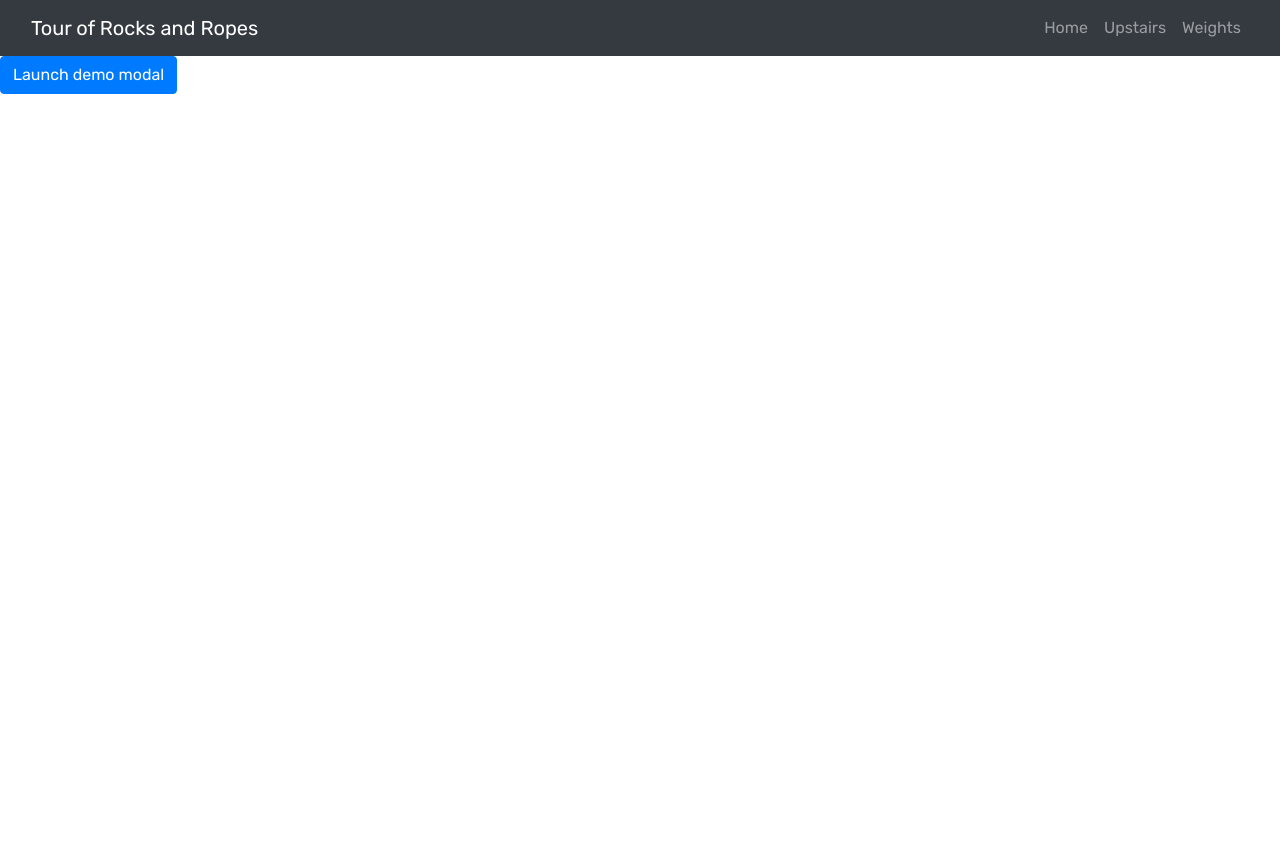
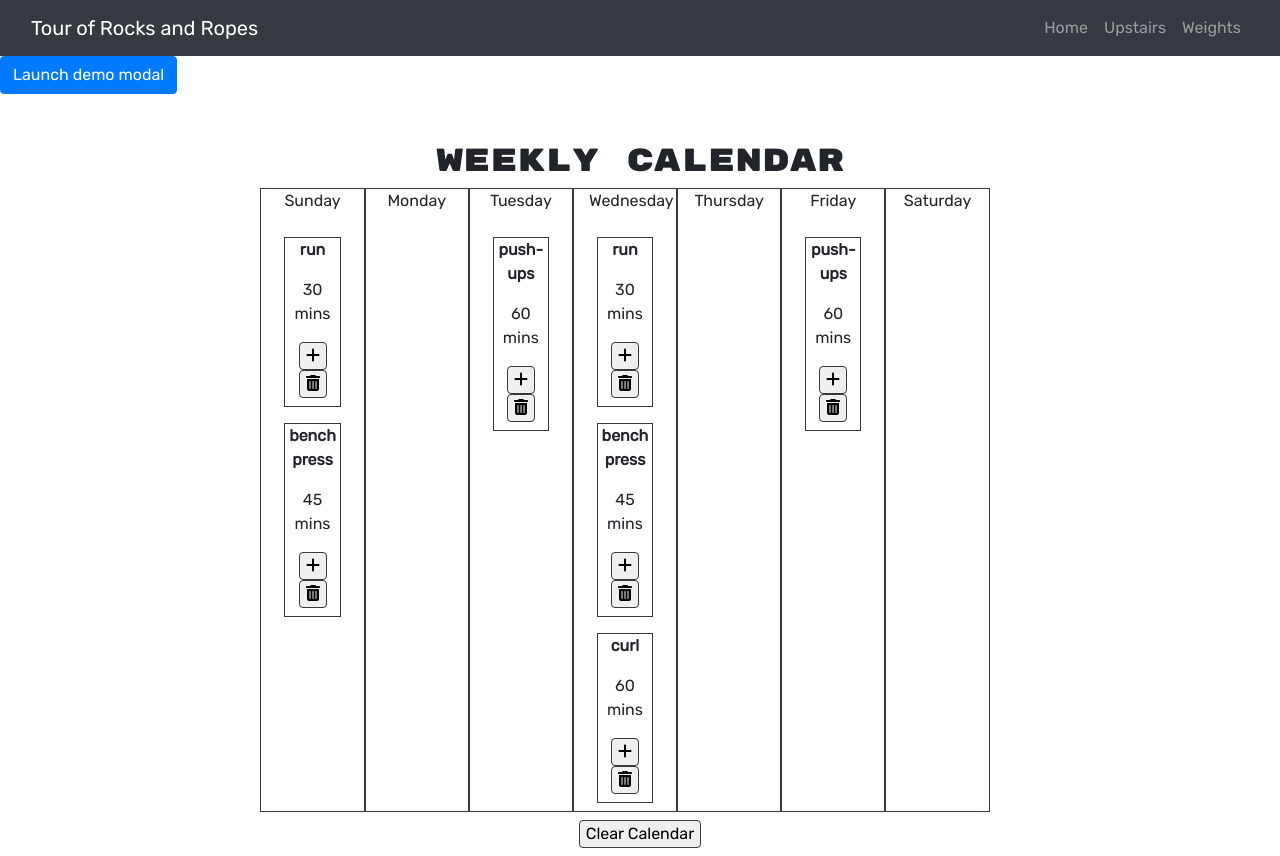
Before and after one commit to dmknapp2385/rocks-and-ropes, a React (Create React App) app in the folder client/: page /week in a window 1280 px wide. Before the commit the page ends 800 px from the top, so only its background shows below. Built offline with nearby package versions, Linux system fonts and the light colour scheme.

Commit message:
calendar stuff and login/signup

```diff
--- a/client/src/App.js
+++ b/client/src/App.js
@@ -13,6 +13,7 @@ import FreeWeights from "./Pages/FreeWeights";
 import Rings from "./Pages/Rings";
 import Trx from "./Pages/Trx";
 import AddModal from './Components/AddModal';
+import Week from './Components/Week';
 const httpLink = createHttpLink({
   uri: '/graphql',
 });
@@ -48,6 +49,7 @@ function App() {
             <Route exact path='/weights/free' component={FreeWeights} />
             <Route exact path="/login" component={Login} />
             <Route exact path="/signup" component={Signup} />
+            <Route exact path='/week' component={Week} />
           </Switch>
         </Router>
     </ApolloProvider>
--- a/client/src/Components/CalendarActivity/index.js
+++ b/client/src/Components/CalendarActivity/index.js
@@ -2,21 +2,31 @@ import React from "react";
 import { FontAwesomeIcon } from '@fortawesome/react-fontawesome';
 import { faTrashCan, faPlus } from '@fortawesome/free-solid-svg-icons';
 
-const CalendarActivity = ({activity}) => {
+const CalendarActivity = ({ activity }) => {
 
-{/* <button className="detail"><FontAwesomeIcon icon="fa-solid fa-plus" /></button>
-            <button className="delete"><FontAwesomeIcon icon="fa-solid fa-trash-can-xmark" /></button> */}
 
- return (
-    <div>
-        <p>
-            <span>{activity.name}</span>
-            <span>{activity.length} mins</span>
-            <button className="detail"><FontAwesomeIcon icon={faPlus} /></button>
-            <button className="delete"><FontAwesomeIcon icon={faTrashCan} /></button>
-        </p>
-    </div>
- );
+    const handleDeleteClick = (event) => {
+        //delete activity call here
+    }
+
+    const handleDetailClick = (event) => {
+        //open up detail modal here
+    }
+
+    return (
+        <div className="border border-dark m-2 text-center">
+            <div>
+                <p className="font-weight-bold">{activity.name}</p>
+            </div>
+            <div>
+                <p>{activity.length} mins</p>
+            </div>
+            <div className="m-2">
+                <button className="detail rounded border border-dark"><FontAwesomeIcon icon={faPlus} onClick={handleDetailClick} /></button>
+                <button className="delete rounded border border-dark"><FontAwesomeIcon icon={faTrashCan} onClick={handleDeleteClick} /></button>
+            </div>
+        </div>
+    );
 }
 
 export default CalendarActivity;
--- a/client/src/Components/Day/index.js
+++ b/client/src/Components/Day/index.js
@@ -2,11 +2,10 @@ import React from "react";
 import CalendarActivity from "../CalendarActivity";
 const Day = (props) => {
     const {day, activities} = props;
-    console.log(day);
  return (
-    <div>
+    <div className="d-flex flex-column col-md-1 col-sm-12 border border-dark">
         <p>{day}</p>
-        <div>
+        <div className="d-flex flex-xs-row flex-md-column" >
             {activities.map((activity, i)  => {
                 return <CalendarActivity activity = {activity} key={`${day}${activity.name}${i}`}/>
             })}
--- a/client/src/Components/Week/index.js
+++ b/client/src/Components/Week/index.js
@@ -1,8 +1,9 @@
 import React from "react";
 import Day from "../Day";
+import { Container, Row } from 'react-bootstrap';
 
 const Week = () => {
-    const days = ["Sunday",'Monday', 'Tuesday', 'Wednesday', 'Thursday', 'Friday', "Saturday"];
+    const days = ["Sunday", 'Monday', 'Tuesday', 'Wednesday', 'Thursday', 'Friday', "Saturday"];
 
     //the following is mock data that i'm using to test. it will be removed later.
 
@@ -18,24 +19,30 @@ const Week = () => {
     //     userId: User
     //   }
 
-    const data = [[{_id: 1, day: 'Sunday', length: '30', name: "run", note: "fun", sets: 10, reps: 5, link:"link", userId: 1},
-    {_id: 2, day: 'Sunday', length: '45', name: 'bench press', note: 'wow!', sets: 7, reps: 8, link: 'link', userId: 1 }],[],
-    [{_id: 3, day: 'Tuesday', length: '60', name: "push-ups", note: "bleh", sets: 8, reps: 9, link:"link", userId: 1}],
-    [{_id: 4, day: 'Wednesday', length: '30', name: "run", note: "fun", sets: 10, reps: 5, link:"link", userId: 1},
-    {_id: 5, day: 'Wednesday', length: '45', name: 'bench press', note: 'wow!', sets: 7, reps: 8, link: 'link', userId: 1 },
-    {_id: 6, day: 'Wednesday', length: '60', name: 'curl', note: 'yay!', sets: 12, reps: 15, link: 'link', userId: 1}],[],
-    [{_id: 7, day: 'Friday', length: '60', name: "push-ups", note: "bleh", sets: 8, reps: 9, link:"link", userId: 1}],[]];
+    const data = [[{ _id: 1, day: 'Sunday', length: '30', name: "run", note: "fun", sets: 10, reps: 5, link: "link", userId: 1 },
+    { _id: 2, day: 'Sunday', length: '45', name: 'bench press', note: 'wow!', sets: 7, reps: 8, link: 'link', userId: 1 }], [],
+    [{ _id: 3, day: 'Tuesday', length: '60', name: "push-ups", note: "bleh", sets: 8, reps: 9, link: "link", userId: 1 }],
+    [{ _id: 4, day: 'Wednesday', length: '30', name: "run", note: "fun", sets: 10, reps: 5, link: "link", userId: 1 },
+    { _id: 5, day: 'Wednesday', length: '45', name: 'bench press', note: 'wow!', sets: 7, reps: 8, link: 'link', userId: 1 },
+    { _id: 6, day: 'Wednesday', length: '60', name: 'curl', note: 'yay!', sets: 12, reps: 15, link: 'link', userId: 1 }], [],
+    [{ _id: 7, day: 'Friday', length: '60', name: "push-ups", note: "bleh", sets: 8, reps: 9, link: "link", userId: 1 }], []];
 
 
     //end testing code
+    {/*<div className="d-flex flex-column pt-5 align-items-center">*/ }
+    //className="d-flex flex-xs-column flex-lg-row w-100 justify-content-center"
+    return (
 
- return (
-    <div>
-        {days.map((day, i) => {
-            return <Day day = {day} activities={data[i]} key={`${day}`}/>
-        })}
-    </div>
- );
+        <Container className="text-center mt-5" fluid>
+            <h2>Weekly Calendar</h2>
+            <Row className="w-100 justify-content-center">
+                {days.map((day, i) => {
+                    return <Day day={day} activities={data[i]} key={`${day}`} />
+                })}
+            </Row>
+            <button className = "m-2 rounded border border-dark">Clear Calendar</button>
+        </Container>
+    );
 }
 
 export default Week;
--- a/client/src/pages/Login.js
+++ b/client/src/pages/Login.js
@@ -1,12 +1,12 @@
 import React, { useState } from 'react';
-//import { useMutation } from '@apollo/client';
-//import { LOGIN_USER } from '../utils/mutations';
+import { useMutation } from '@apollo/client';
+import { LOGIN_USER } from '../utils/mutations';
 import Auth from '../utils/auth';
 
 const Login = () => {
     const [email, setEmail] = useState("");
     const [password, setPassword] = useState("");
-    //const [login, { error }] = useMutation(LOGIN_USER);
+    const [login, { error }] = useMutation(LOGIN_USER);
 
     const handleFormChange = (event) => {
         const { name, value } = event.target;
@@ -23,11 +23,11 @@ const Login = () => {
         event.preventDefault();
 
         try {
-            // const { data } = await login({
-            //     variables: { email: email, password: password }
-            // });
+            const { data } = await login({
+                variables: { email: email, password: password }
+            });
 
-            //Auth.login(data.login.token);
+            Auth.login(data.login.token);
             setEmail("");
             setPassword("");
         } catch (e) {
@@ -69,7 +69,7 @@ const Login = () => {
                     </div>
                 </div>
             </form>
-            {/*error && <div>Login failed</div>*/}
+            {error && <div>Login failed</div>}
 
         </div>
     );
--- a/client/src/pages/Signup.js
+++ b/client/src/pages/Signup.js
@@ -1,16 +1,16 @@
 import React, { useState } from 'react';
-//import { useMutation } from '@apollo/client';
-//import { ADD_USER } from '../utils/mutations';
+import { useMutation } from '@apollo/client';
+import { ADD_USER } from '../utils/mutations';
 import Auth from '../utils/auth';
 
 const Signup = () => {
     const [username, setUsername] = useState("");
     const [email, setEmail] = useState("");
     const [password, setPassword] = useState("");
-    //const [addUser, { error }] = useMutation(ADD_USER);
+    const [addUser, { error }] = useMutation(ADD_USER);
 
     const handleFormChange = event => {
-        const [name, value] = event.target;
+        const {name, value} = event.target;
         if (name === 'username') {
             setUsername(value);
         }
@@ -26,11 +26,11 @@ const Signup = () => {
         event.preventDefault();
 
         try {
-            // const { data } = await addUser({
-            //   variables: { username: username, email: email, password: password }
-            // });
+            const { data } = await addUser({
+              variables: { username: username, email: email, password: password }
+            });
 
-            //Auth.login(data.addUser.token);\
+            Auth.login(data.addUser.token);
 
             setUsername("");
             setPassword("");
@@ -84,7 +84,7 @@ const Signup = () => {
                     </div>
                 </div>
             </form>
-            {/*error && <div>Sign up failed</div>*/}
+            {error && <div>Sign up failed</div>}
 
         </div>
     );
--- a/client/src/utils/mutations.js
+++ b/client/src/utils/mutations.js
@@ -1 +1,25 @@
 import { gql } from '@apollo/client';
+
+export const LOGIN_USER = gql`
+  mutation login($email: String!, $password: String!) {
+    login(email: $email, password: $password) {
+      token
+      user {
+        _id
+        username
+      }
+    }
+  }
+`;
+
+export const ADD_USER = gql`
+  mutation addUser($username: String!, $email: String!, $password: String!) {
+    addUser(username: $username, email: $email, password: $password) {
+      token
+      user {
+        _id
+        username
+      }
+    }
+  }
+`;
```
